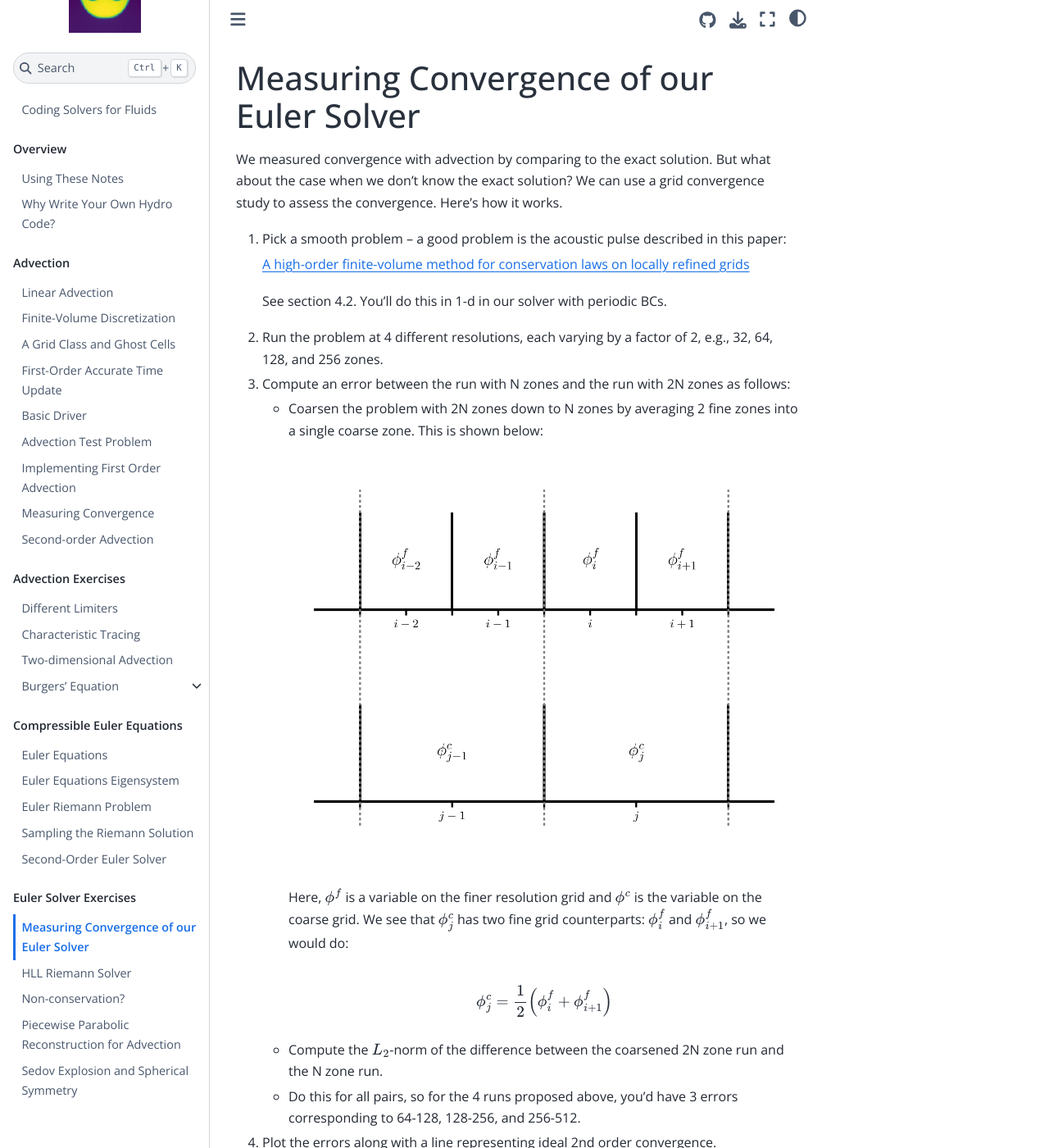
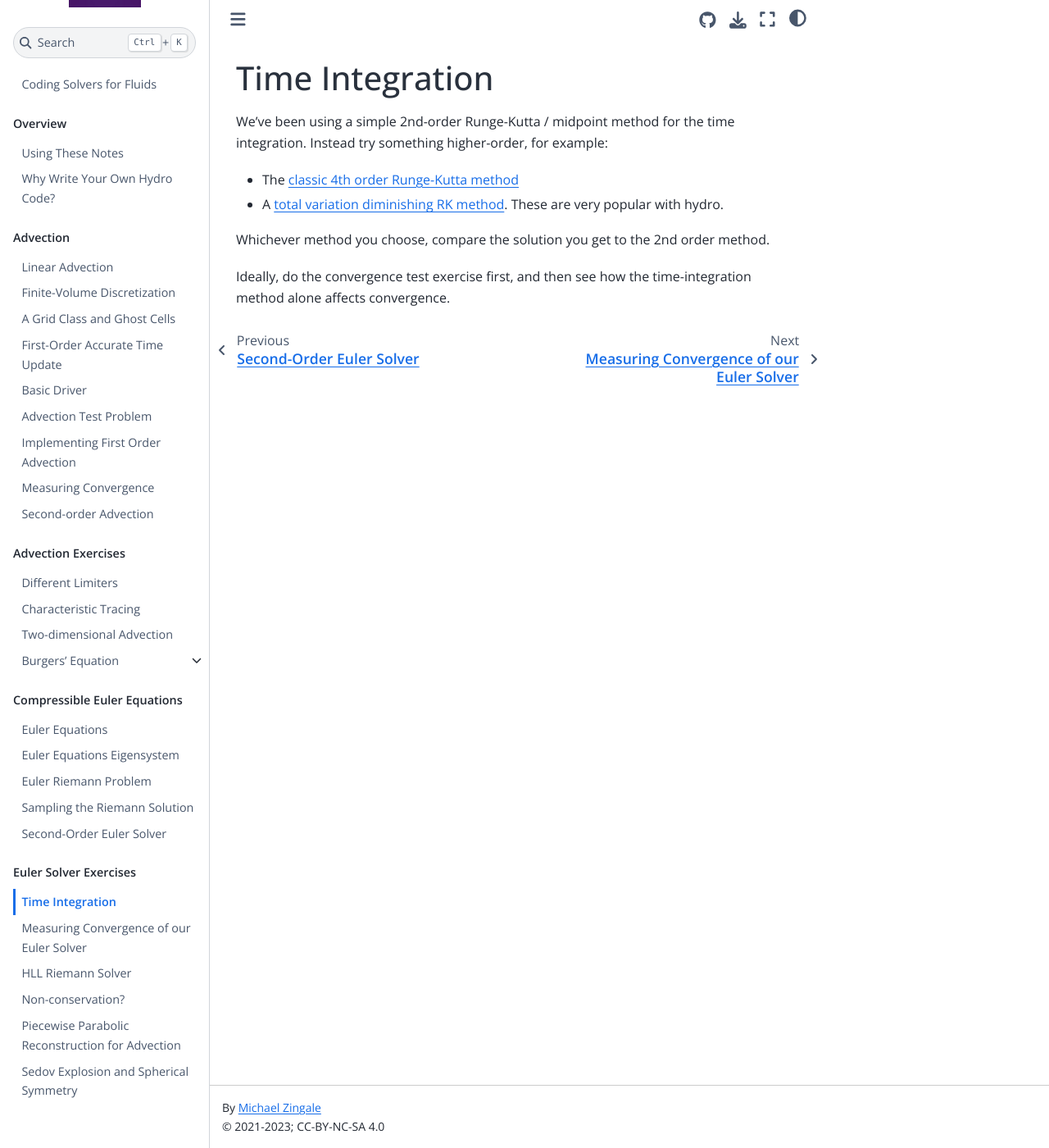
Before and after one commit to zingale/cca-summer-school, a Jupyter Book: the page built from content/euler/euler-project-convergence.md, in a window 1280 px wide and 1400 px high. Shown: the whole window at 82% size. Built offline with Jupyter Book 1.0.4 settings and Sphinx 7.4.7 and the Sphinx Book theme 1.1.4, drawn with Linux system fonts in a browser that asks for light colours; some of the changed text lies outside the part shown.

Commit message:
more exercises

```diff
--- a/content/_toc.yml
+++ b/content/_toc.yml
@@ -39,6 +39,7 @@ parts:
   - caption: Euler Solver Exercises
     chapters:
     - file: euler/euler-project-convergence
+    - file: euler/euler-project-time-integration
     - file: euler/euler-project-hll
     - file: euler/euler-project-nonconservation
     - file: euler/euler-project-ppm
--- a/content/euler/euler-project-convergence.md
+++ b/content/euler/euler-project-convergence.md
@@ -1,45 +1,14 @@
-# Measuring Convergence of our Euler Solver
+# Time Integration
 
-We measured convergence with advection by comparing to the exact
-solution.  But what about the case when we don't know the exact
-solution?  We can use a grid convergence study to assess the
-convergence.  Here's how it works.
+We've been using a simple 2nd-order Runge-Kutta / midpoint method
+for the time integration.  Instead try something higher-order, for
+example:
 
-1. Pick a smooth problem -- a good problem is the acoustic pulse
-   described in this paper:
+* The [classic 4th order Runge-Kutta method](https://en.wikipedia.org/wiki/Runge%E2%80%93Kutta_methods#The_Runge%E2%80%93Kutta_method)
 
-   [A high-order
-   finite-volume method for conservation laws on locally refined
-   grids](https://msp.org/camcos/2011/6-1/p01.xhtml)
+* A [total variation diminishing RK method](https://www.ams.org/journals/mcom/1998-67-221/S0025-5718-98-00913-2/S0025-5718-98-00913-2.pdf).  These are very popular with hydro.
 
-   See section 4.2.  You'll do this in 1-d in our solver with periodic
-   BCs.
+Whichever method you choose, compare the solution you get to the 2nd order method.
 
-2. Run the problem at 4 different resolutions, each varying by a
-   factor of 2, e.g., 32, 64, 128, and 256 zones.
-
-3. Compute an error between the run with N zones and the run with 2N
-   zones as follows:
-
-   * Coarsen the problem with 2N zones down to N zones by averaging
-     2 fine zones into a single coarse zone.  This is shown below:
-
-     ![restriction from a fine grid to a coarse grid](fvrestrict.png)
-
-     Here, $\phi^f$ is a variable on the finer resolution grid and
-     $\phi^c$ is the variable on the coarse grid.  We see that $\phi^c_j$
-     has two fine grid counterparts: $\phi^f_i$ and $\phi^f_{i+1}$, so
-     we would do:
-
-     $$\phi^c_j = \frac{1}{2} \left ( \phi^f_i + \phi^f_{i+1} \right )$$
-
-   * Compute the $L_2$-norm of the difference between the
-     coarsened 2N zone run and the N zone run.
-
-   * Do this for all pairs, so for the 4 runs proposed above, you'd
-     have 3 errors corresponding to 64-128, 128-256, and 256-512.
-
-4. Plot the errors along with a line representing ideal 2nd order convergence.
-
-optional: try a different integrator, like 4th order Runge-Kutta and
-see how that changes the convergence.
+Ideally, do the convergence test exercise first, and then see how the time-integration
+method alone affects convergence.
```
Also changed, not shown: content/euler/euler-project-time-integration.md (added, +42 -0 lines), content/euler/euler-riemann-sampling.ipynb, content/euler/euler-solver.ipynb.
